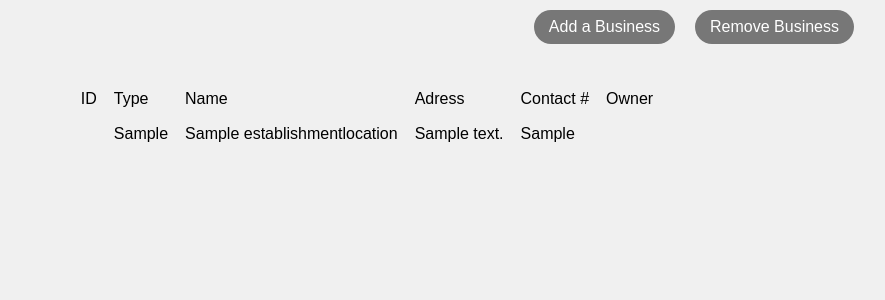
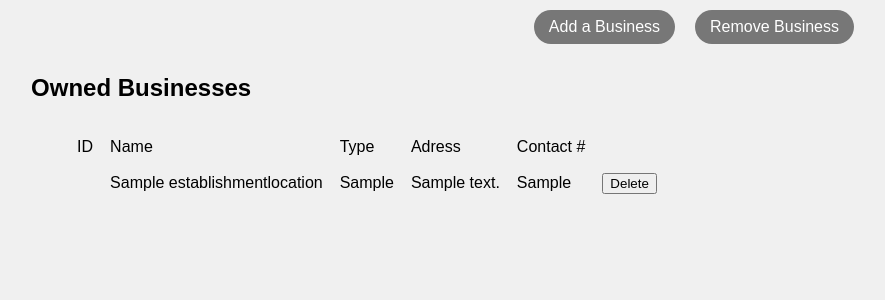
Before and after one commit to Badaboopie/CMSC126FINAL, a PHP site: page /business.php in a window 1280 px wide. Shown: the top 300 px of the page, without its empty margins (288-1173 px from the left). Run offline with PHP 8.4, Linux system fonts and the light colour scheme; the visitor is signed in with stand-in values (Sample User, id 1); tables that the repository leaves empty or names only in its code hold one stand-in row (values such as "Sample post"); data that the repository does not hold is empty; some web fonts are replaced.

Commit message:
Fixed Business Page

```diff
--- a/Home.php
+++ b/Home.php
@@ -31,9 +31,9 @@ session_start();
 
         <div class="navBar">
             <ul>
-                <li><a href="">Restaurants</a></li>
+                <li><a href="restaurant.php">Restaurants</a></li>
                 <li><a href="">Boarding Houses</a></li>
-                <li><a href="">General Stores</a></li>
+                <li><a href="generalstore.php">General Stores</a></li>
             </ul>
         </div>
 
--- a/business.php
+++ b/business.php
@@ -20,13 +20,13 @@ include 'dbconnector.php';
     }
 ?>
 <div>
+    <h2>Owned Businesses</h2>
     <table>
         <td>ID</td>
+        <td>Name</td>
         <td>Type</td>
-        <td>Name</td>
         <td>Adress</td>
         <td>Contact #</td>
-        <td>Owner</td>
         <?php
         $owner = $_SESSION['userID'];
 
@@ -38,18 +38,19 @@ include 'dbconnector.php';
 
                 echo"<tr>".
                         "<td>".$row['loc_ID']."</td>".
+                        "<td>".$row['loc_name']."</td>".
                         "<td>".$row['loc_type']."</td>".
-                        "<td>".$row['loc_name']."</td>".
                         "<td>".$row['loc_address']."</td>".
-                        "<td>".$row['contact_no']."</td>".
-                        "<td>".$row['business_owner_ID']."</td>".
+                        "<td>".$row['contact_no']."</td>";
+
+                echo "<td>".
+                    "<form action='deletebusiness.php' method='post'>".
+                    "<input type='text' style='display:none;' name='loc_ID' value='".$row["loc_ID"]."'>".
+                    "<button type='submit'>Delete</button>".
+                    "</form>";
+                    "</td>".
                     "</tr>";
-                // echo "<p>ID ".$row['loc_ID']."</p>".
-                //     "<p>Type ".$row['loc_type']."</p>".
-                //     "<p>Name ".$row['loc_name']."</p>".
-                //     "<p>Address ".$row['loc_address']."</p>".
-                //     "<p>CN ".$row['contact_no']."</p>".
-                //     "<p>Owner".$row['business_owner_ID']."</p>";
+
             }
         } else {
             echo "0 results";
--- a/register.php
+++ b/register.php
@@ -52,5 +52,6 @@
                 </tr>
             </table>
         </form>
+        <a href="Home.php">Return</a>
     </body>
 </html>
--- a/restaurant.php
+++ b/restaurant.php
@@ -1,7 +1,7 @@
 <?php
     include 'dbconnector.php';
 
-    $sql = "SELECT * FROM establishmentLocation WHERE loc_type = 'restaurant' INNER JOIN restaurant ON establishmentLocation.loc_ID = restaurant.loc_ID";
+    $sql = "SELECT * FROM establishmentLocation INNER JOIN restaurant ON establishmentLocation.loc_ID = restaurant.loc_id";
     $result = $conn->query($sql);
     echo "<table>".
         "<tr>".
--- a/style.css
+++ b/style.css
@@ -101,7 +101,7 @@ a{
     border-radius: 0% 100% 100% 0%;
 }
 
-.navBar li a {
+.navBar li a{
     color: white;
     text-align: center;
     text-decoration: none;
```
